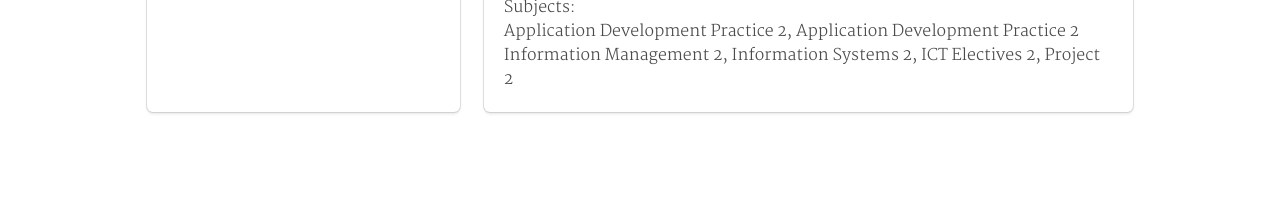
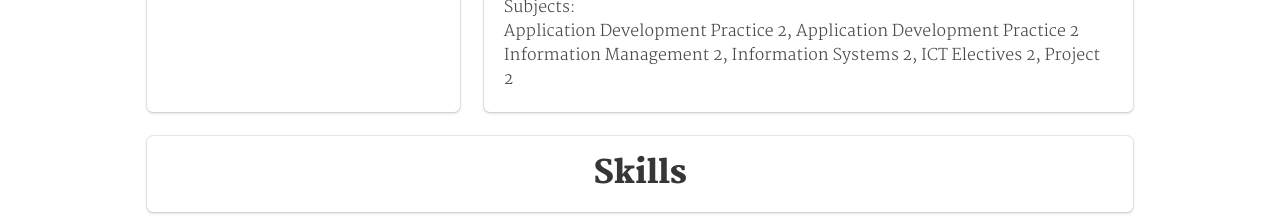
Before and after one commit to GeeNkonzo/online-cv, a plain HTML site: page index.html in a window 1280 px wide. Shown: the part 1420-1639 px from the top of the page. Drawn offline with Linux system fonts and the light colour scheme.

Commit message:
skills section with  heading added

```diff
--- a/index.html
+++ b/index.html
@@ -91,6 +91,12 @@
                         </div>
                     </div>
                     </div>
+                    <div class="title is-parent">
+                        <div class="tile is-child box">
+                            <p class="title has-text-centered">Skills</p>
+
+                        </div>
+                    </div>
                     <br>
                     <p id="portfolio"></p>
             </div>
```
